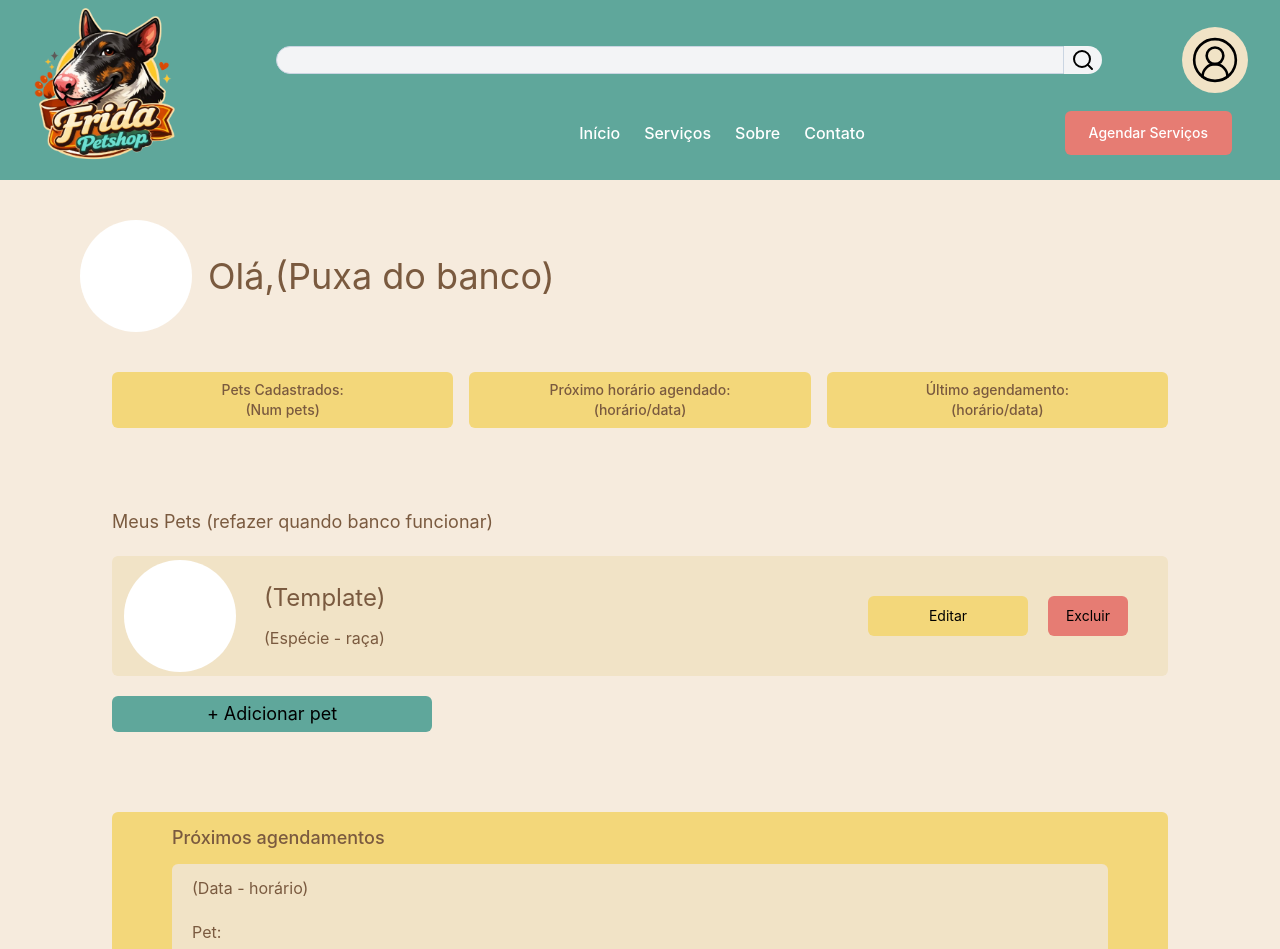
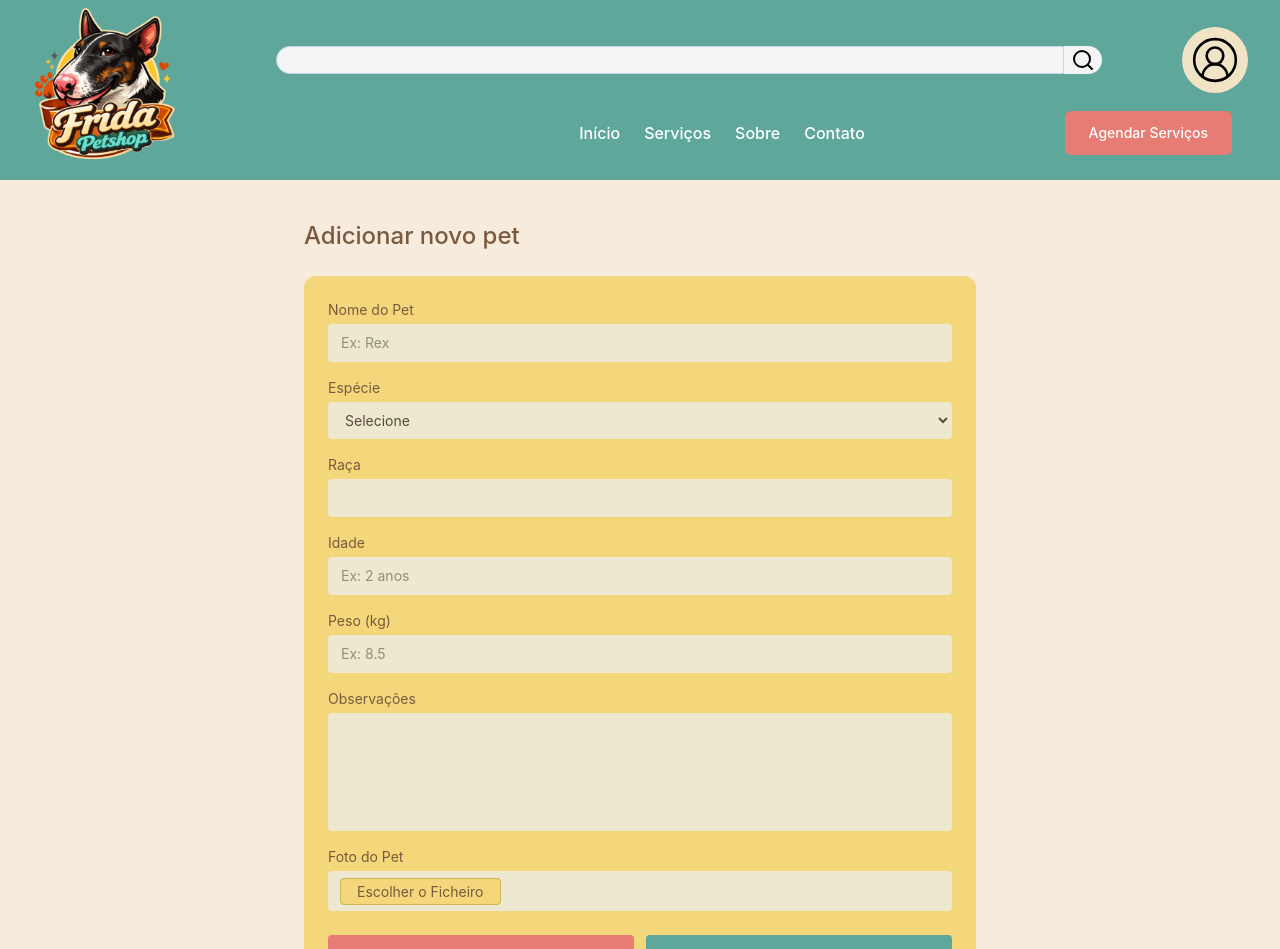
Before and after one commit to Lucas-Leal-Oliveira05/Frida_Pet_Shop, a React (Vite) app: page / in a window 1280 px wide. Shown: the top 949 px of the page. Built offline with nearby package versions, Linux system fonts and the light colour scheme.

Commit message:
Tela Cadastro de pet
Implementação da tela de cadastro de pets. sem back-end

```diff
--- a/src/main.jsx
+++ b/src/main.jsx
@@ -2,10 +2,10 @@ import { StrictMode } from 'react'
 import { createRoot } from 'react-dom/client'
 import './index.css'
 import App from './App.jsx'
-import UserPage from './pages/UserPage.jsx'
+import CadastroPet from './pages/CadastroPet.jsx'
 
 createRoot(document.getElementById('root')).render(
   <StrictMode>
-    <UserPage/>
+    <CadastroPet/>
   </StrictMode>
 )
--- /dev/null
+++ b/src/pages/CadastroPet.jsx
@@ -0,0 +1,82 @@
+import Header from "../components/Header";
+import Footerx from "../components/Footerx";
+
+
+function cadastroPet() {
+  const inputClass =
+    "w-full bg-[#EDE8D0] rounded px-3 py-2 text-sm text-[#5a4a3a] placeholder-[#9a8a7a] outline-none border border-transparent focus:border-[#5FA79B] transition-colors";
+
+  return (
+    <div>
+        <Header/>
+        <div className="min-h-screen bg-[#F6EBDD] flex flex-col items-center justify-start py-10 px-4">
+        <div className="w-full max-w-2xl">
+            <h1 className="text-[#7A5A3F] text-2xl mb-6 font-medium">
+            Adicionar novo pet
+            </h1>
+
+            <div className="bg-[#F3D77A] rounded-xl p-6 flex flex-col gap-4">
+            <div className="flex flex-col gap-1">
+                <label className="text-[#7A5A3F] text-sm">Nome do Pet</label>
+                <input type="text" placeholder="Ex: Rex" className={inputClass} />
+            </div>
+
+            <div className="flex flex-col gap-1">
+                <label className="text-[#7A5A3F] text-sm">Espécie</label>
+                <select className={inputClass}>
+                <option value="">Selecione</option>
+                <option>Cachorro</option>
+                <option>Gato</option>
+                <option>Outro</option>
+                </select>
+            </div>
+
+            <div className="flex flex-col gap-1">
+                <label className="text-[#7A5A3F] text-sm">Raça</label>
+                <input type="text" className={inputClass} />
+            </div>
+
+            <div className="flex flex-col gap-1">
+                <label className="text-[#7A5A3F] text-sm">Idade</label>
+                <input type="text" placeholder="Ex: 2 anos" className={inputClass} />
+            </div>
+
+            <div className="flex flex-col gap-1">
+                <label className="text-[#7A5A3F] text-sm">Peso (kg)</label>
+                <input type="number" placeholder="Ex: 8.5" className={inputClass} />
+            </div>
+
+            <div className="flex flex-col gap-1">
+                <label className="text-[#7A5A3F] text-sm">Observações</label>
+                <textarea rows={5} className={`${inputClass} resize-none`} />
+            </div>
+
+            <div className="flex flex-col gap-1">
+                <label className="text-[#7A5A3F] text-sm">Foto do Pet</label>
+                <div className="w-full bg-[#EDE8D0] rounded px-3 py-2 flex items-center">
+                <label className="cursor-pointer">
+                    <span className="bg-[#F3D77A] border border-[#c9b55a] text-[#7A5A3F] text-sm px-4 py-1 rounded hover:bg-[#e8c85a] transition-colors">
+                    Escolher o Ficheiro
+                    </span>
+                    <input type="file" accept="image/*" className="hidden" />
+                </label>
+                </div>
+            </div>
+
+            <div className="flex flex-col sm:flex-row gap-3 mt-2">
+                <button className="flex-1 bg-[#E67C73] hover:bg-[#d4675e] text-white text-sm font-medium py-3 rounded transition-colors">
+                Cancelar
+                </button>
+                <button className="flex-1 bg-[#5FA79B] hover:bg-[#4d8f84] text-white text-sm font-medium py-3 rounded transition-colors">
+                Salvar Pet
+                </button>
+            </div>
+        </div>
+        </div>
+        </div>
+    <Footerx/>
+    </div>
+  );
+}
+
+export default cadastroPet;
```
Also changed, not shown: src/pages/UserPage.jsx (line endings or trailing spaces), 1 other file (tests, documents, lock files or other folders).
